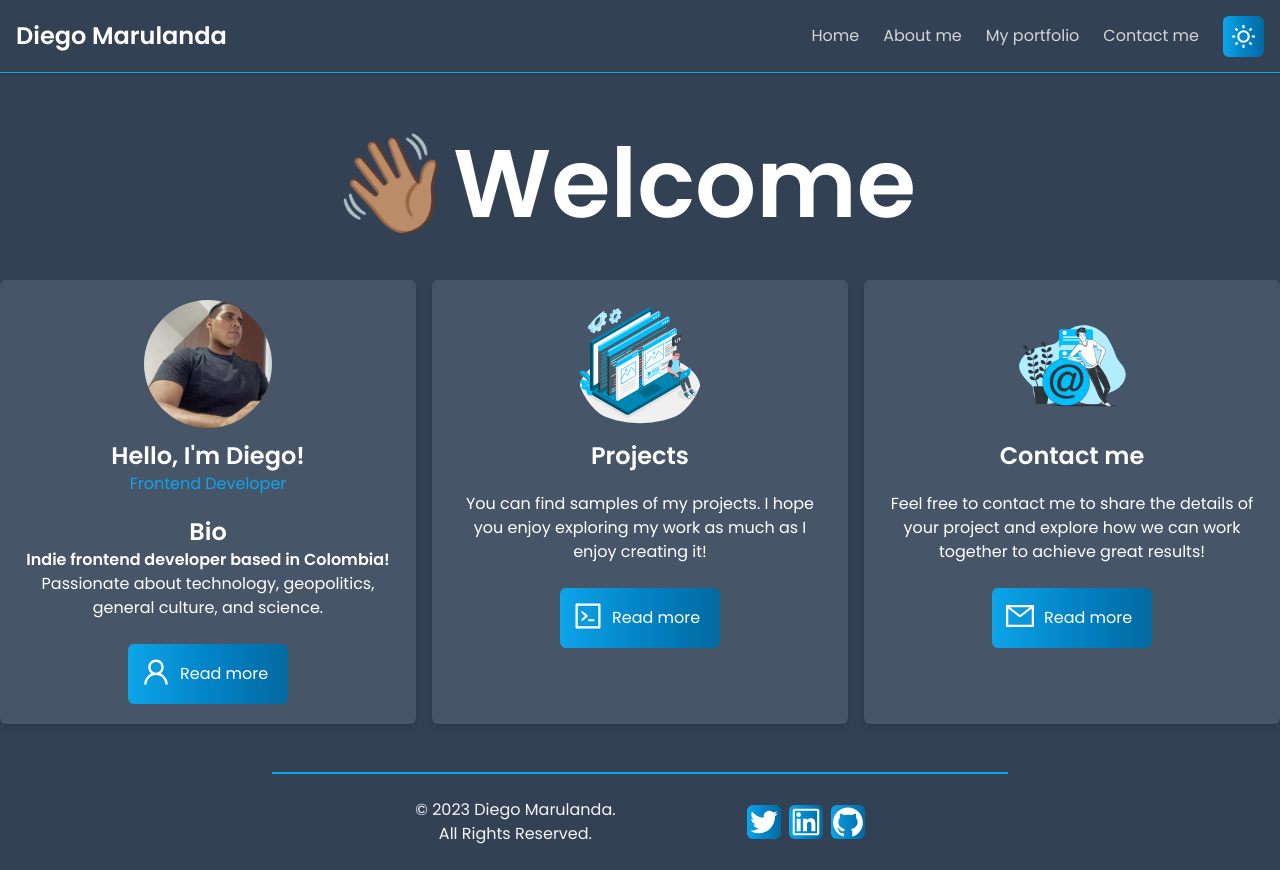
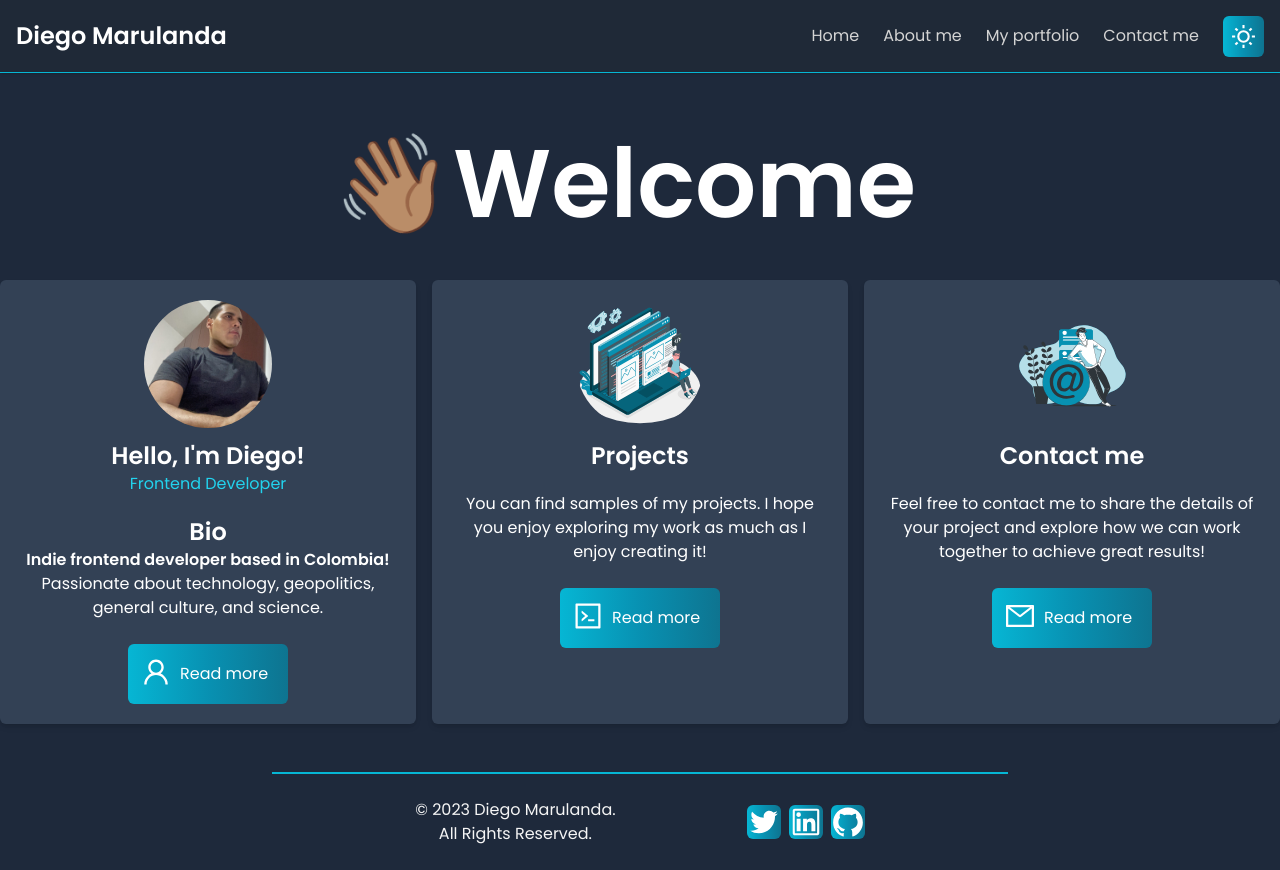
Before and after one commit to DiegoMarulandaB/Portfolio, a Next.js app: page /home in a window 1280 px wide. Both pictures are taken after a click on the button 1244 px from the left and 36 px from the top of the page. Built offline with nearby package versions, Linux system fonts and the light colour scheme.

Commit message:
add new colors_website_completed

```diff
--- a/src/app/contact/page.tsx
+++ b/src/app/contact/page.tsx
@@ -36,7 +36,7 @@ const ContactLink: React.FC<ContactLinkProps> = ({ href, text, icon, username })
       href={href}
       target="_blank"
       rel="noopener noreferrer"
-      className="flex flex-col items-center text-center px-4 py-6 border transform transition-transform hover:-translate-y-1 cursor-pointer text-white bg-gradient-to-r from-sky-500 via-sky-600 to-sky-700 rounded-md"
+      className="flex flex-col items-center text-center px-4 py-6 border transform transition-transform hover:-translate-y-1 cursor-pointer text-white bg-gradient-to-r from-cyan-500 via-cyan-600 to-cyan-700  rounded-md"
     >
       {icon}
       <span className="text-1xl font-medium text-white">{text}</span>
--- a/src/app/home/page.tsx
+++ b/src/app/home/page.tsx
@@ -25,11 +25,11 @@ const HomePage = () => {
 
       <div className="grid grid-cols-1 gap-4 md:grid-cols-3 mt-8">
         {/* About */}
-        <div className="bg-neutral-100 dark:bg-slate-600 rounded-md  shadow-md p-5">
+        <div className="bg-neutral-100 dark:bg-slate-700 rounded-md  shadow-md p-5">
           <div className="flex flex-col items-center justify-center">
             <Image src="/diego.jpg" alt="Profile picture" width={128} height={128} className="w-32 h-32 rounded-full mx-auto" />
             <h2 className="font-semibold text-2xl mt-3">Hello, I'm Diego!</h2>
-            <p className="text-sky-500">Frontend Developer</p>
+            <p className="text-cyan-400">Frontend Developer</p>
             <div className="mt-5">
               <h3 className="font-semibold text-center text-2xl">Bio</h3>
               <p className= 'text-center'>
@@ -41,7 +41,7 @@ const HomePage = () => {
                 <Link key={index} href={button.route}>
                   <button
                     type="button"
-                    className="hover:bg-gradient-to-br focus:ring-4 focus:outline-none focus:ring-sky-300 text-center inline-flex items-center hover:-translate-y-1 transition-transform cursor-pointer text-white bg-gradient-to-r from-sky-500 via-sky-600 to-sky-700 rounded-md px-3 py-3 mb-4 md:mb-0 w-full md:w-40"
+                    className="hover:bg-gradient-to-br focus:ring-4 focus:outline-none focus:ring-sky-300 text-center inline-flex items-center hover:-translate-y-1 transition-transform cursor-pointer text-white bg-gradient-to-r from-cyan-500 via-cyan-600 to-cyan-700 rounded-md px-3 py-3 mb-4 md:mb-0 w-full md:w-40"
                   >
                     {index === 0 && <AiOutlineUser className="icon text-white text-center items-center justify-center mb-1 mr-2" size={32} />}
                     {button.label}
@@ -53,7 +53,7 @@ const HomePage = () => {
         </div>
 
         {/* Projects */}
-        <div className="bg-neutral-100 dark:bg-slate-600 rounded-md  shadow-md p-5">
+        <div className="bg-neutral-100 dark:bg-slate-700 rounded-md  shadow-md p-5">
           <div className="flex flex-col items-center justify-center">
             <Image src="/projects.svg" alt="Projects image" width={128} height={128} className="w-32 h-32 rounded-full mx-auto" />
             <h2 className="font-semibold text-2xl mt-3">Projects</h2>
@@ -65,7 +65,7 @@ const HomePage = () => {
                 <Link key={index} href={button.route}>
                   <button
                     type="button"
-                    className="hover:bg-gradient-to-br focus:ring-4 focus:outline-none focus:ring-sky-300 text-center inline-flex items-center hover:-translate-y-1 transition-transform cursor-pointer text-white bg-gradient-to-r from-sky-500 via-sky-600 to-sky-700 rounded-md px-3 py-3 mb-4 md:mb-0 w-full md:w-40"
+                    className="hover:bg-gradient-to-br focus:ring-4 focus:outline-none focus:ring-sky-300 text-center inline-flex items-center hover:-translate-y-1 transition-transform cursor-pointer text-white bg-gradient-to-r from-cyan-500 via-cyan-600 to-cyan-700 rounded-md px-3 py-3 mb-4 md:mb-0 w-full md:w-40"
                   >
                     {index === 0 && <AiOutlineCode className="icon text-white text-center items-center justify-center mb-1 mr-2" size={32} />}
                     {button.label}
@@ -77,7 +77,7 @@ const HomePage = () => {
         </div>
 
         {/* Contact */}
-        <div className="bg-neutral-100 dark:bg-slate-600 rounded-md  shadow-md p-5">
+        <div className="bg-neutral-100 dark:bg-slate-700 rounded-md  shadow-md p-5">
           <div className="flex flex-col items-center justify-center">
             <Image src="/email.svg" alt="Email image" width={128} height={128} className="w-32 h-32 rounded-full mx-auto" />
             <h2 className="font-semibold text-2xl mt-3">Contact me</h2>
@@ -89,7 +89,7 @@ const HomePage = () => {
                 <Link key={index} href={button.route}>
                   <button
                     type="button"
-                    className="hover:bg-gradient-to-br focus:ring-4 focus:outline-none focus:ring-sky-300 text-center inline-flex items-center hover:-translate-y-1 transition-transform cursor-pointer text-white bg-gradient-to-r from-sky-500 via-sky-600 to-sky-700 rounded-md px-3 py-3 mb-4 md:mb-0 w-full md:w-40"
+                    className="hover:bg-gradient-to-br focus:ring-4 focus:outline-none focus:ring-sky-300 text-center inline-flex items-center hover:-translate-y-1 transition-transform cursor-pointer text-white bg-gradient-to-r from-cyan-500 via-cyan-600 to-cyan-700 rounded-md px-3 py-3 mb-4 md:mb-0 w-full md:w-40"
                   >
                     {index === 0 && <AiOutlineMail className="icon text-white text-center items-center justify-center mb-1 mr-2" size={32} />}
                     {button.label}
--- a/src/app/layout.tsx
+++ b/src/app/layout.tsx
@@ -26,7 +26,7 @@ export default function RootLayout({ children }: { children: React.ReactNode })
         <link rel="icon" href="/icon?<generated>" type="image/png" sizes="32x32" />
         <title>DiegoMarulanda</title>
       </head>
-      <body className={`${popps.className} bg-slate-50 dark:bg-slate-700`}>
+      <body className={`${popps.className} bg-slate-50 dark:bg-slate-800`}>
         <ThemeProvider enableSystem={true} attribute="class">
           <Navigation />
           {children}
--- a/src/app/not-found.tsx
+++ b/src/app/not-found.tsx
@@ -4,10 +4,10 @@ export default function NotFound() {
   return (
     <div className="bg-slate-50 dark:bg-slate-800 py-4 px-4 sm:px-6 lg:px-8">
          <div className="min-h-screen flex items-center justify-center">
-    <div className="max-w-md mx-auto text-white bg-gradient-to-r from-sky-500 via-sky-600 to-sky-700   p-8 rounded-md shadow-lg border-2 border-gray-800">
+    <div className="max-w-md mx-auto text-white bg-gradient-to-r from-cyan-500 via-cyan-600 to-cyan-700    p-8 rounded-md shadow-lg border-2 border-gray-800">
       <h1 className="text-white-900 text-4xl font-bold mb-4">Error 404</h1>
       <p className="text-white-700  mb-6">Oops! The page you are looking for doesn't exist.</p>
-      <a href="/" className="hover:-translate-y-1 transition-transform cursor-pointer text-white bg-gradient-to-r from-sky-500 via-sky-600 to-sky-700 rounded-md px-3 py-3 mb-4 md:mb-0 w-full md:w-40 border-2 border-white-500">Go Home!</a>
+      <a href="/" className="hover:-translate-y-1 transition-transform cursor-pointer text-white bg-gradient-to-r from-cyan-500 via-cyan-600 to-cyan-700  rounded-md px-3 py-3 mb-4 md:mb-0 w-full md:w-40 border-2 border-white-500">Go Home!</a>
     </div>
     </div>
       </div>
--- a/src/app/projects/page.tsx
+++ b/src/app/projects/page.tsx
@@ -69,7 +69,7 @@ const Projects: React.FC = () => {
                       alt="img projects"
                       width={390}
                       height={390}
-                      className=" rounded-md bg-neutral-200 dark:bg-slate-600 rounded-md  px-18 py-4 ml-auto md:mt-1 mx-2 "
+                      className=" rounded-md bg-neutral-200 dark:bg-slate-700 rounded-md  px-18 py-4 ml-auto md:mt-1 mx-2 "
                     />
                   </Link>
                 </div>
@@ -85,7 +85,7 @@ const Projects: React.FC = () => {
                     <Link href={project.github} target="_blank" rel="noopener">
                       <button
                         type="button"
-                        className="hover:bg-gradient-to-br focus:ring-4 focus:outline-none focus:ring-sky-300 text-center inline-flex items-center hover:-translate-y-1 transition-transform cursor-pointer text-white bg-gradient-to-r from-sky-500 via-sky-600 to-sky-700 rounded-md  px-3 py-3 mt-2 w-26 "
+                        className="hover:bg-gradient-to-br focus:ring-4 focus:outline-none focus:ring-sky-300 text-center inline-flex items-center hover:-translate-y-1 transition-transform cursor-pointer text-white bg-gradient-to-r from-cyan-500 via-cyan-600 to-cyan-700 rounded-md  px-3 py-3 mt-2 w-26 "
                       >
                         <AiOutlineGithub className="icon text-white mr-2 " size={32} />
                         Github
--- a/src/components/Footer/Footer.tsx
+++ b/src/components/Footer/Footer.tsx
@@ -4,7 +4,7 @@ import { AiOutlineGithub, AiOutlineTwitter, AiOutlineLinkedin } from 'react-icon
 const Footer = () => {
   return (
     <footer className="mx-auto max-w-3xl px-4 md:max-w-8xl sm:text-1xl md:text-1xl lg:text-1xl xl:text-4xl">
-      <hr className="w-full   mx-auto mt-12 bg-gradient-to-r from-sky-600 border-b border-sky-500 " />
+      <hr className="w-full   mx-auto mt-12 bg-gradient-to-r from-cyan-600 border-b border-cyan-500 " />
       <div className="mx-auto p-4 flex flex-col items-center justify-center text-center text-neutral-800 md:flex-row md:justify-evenly">
         <div className="flex flex-row items-center justify-center space-x-1 mb-2 mt-2 text-neutral-800 dark:text-neutral-100 ">
           &copy; {new Date().getFullYear()} Diego Marulanda. <br /> All Rights Reserved.
@@ -13,19 +13,19 @@ const Footer = () => {
         <div className="flex flex-row items-center justify-center space-x-2 mb-2 mt-2">
           <a href="https://twitter.com/DAMB1987" target="_blank" rel="noopener">
             <AiOutlineTwitter
-              className="icon  text-white bg-gradient-to-r from-sky-500 via-sky-600 to-sky-700 hover:-translate-y-1 rounded-md "
+              className="icon  text-white bg-gradient-to-r from-cyan-500 via-cyan-600 to-cyan-700  hover:-translate-y-1 rounded-md "
               size={34}
             />
           </a>
           <a href="https://www.linkedin.com/in/diegomarulandabarrientos/" target="_blank" rel="noopener">
             <AiOutlineLinkedin
-              className="icon text-white bg-gradient-to-r from-sky-500 via-sky-600 to-sky-700 hover:-translate-y-1 rounded-md "
+              className="icon text-white bg-gradient-to-r from-cyan-500 via-cyan-600 to-cyan-700  hover:-translate-y-1 rounded-md "
               size={34}
             />
           </a>
           <a href="https://github.com/DiegoMarulandaB" target="_blank" rel="noopener">
             <AiOutlineGithub
-              className="icon text-white bg-gradient-to-r from-sky-500 via-sky-600 to-sky-700 hover:-translate-y-1 rounded-md "
+              className="icon text-white bg-gradient-to-r from-cyan-500 via-cyan-600 to-cyan-700  hover:-translate-y-1 rounded-md "
               size={34}
             />
           </a>
--- a/src/components/Navigation/Navigation.tsx
+++ b/src/components/Navigation/Navigation.tsx
@@ -23,7 +23,7 @@ export default function Navigation() {
 
   // w-full mx-auto px-4 sm:px-20 fixed top-0 z-50 shadow
   return (
-    <header className="w-full mx-auto px-4 sm:px-30 fixed top-0 z-50 shadow bg-slate-50 dark:bg-slate-700 dark:border-b dark:border-sky-500 ">
+    <header className="w-full mx-auto px-4 sm:px-30 fixed top-0 z-50 shadow bg-slate-50 dark:bg-gray-800 dark:border-b dark:border-cyan-500 ">
       <div className="justify-between  md:items-center md:flex  ">
         <div>
           <div className="flex items-center justify-between py-3 md:py-5 md:block ">
@@ -37,7 +37,7 @@ export default function Navigation() {
             {/* mobile menu */}
             <div className="md:hidden">
               <button
-                className="p-2 text-white bg-gradient-to-r from-sky-500 via-sky-600 to-sky-700 hover:bg-gradient-to-br rounded-md cursor-pointer px-2 py-2 text-1xl sm:text-1xl md:text-1xl lg:text-1xl xl:text-4xl font-bold"
+                className="p-2 text-white bg-gradient-to-r from-cyan-500 via-cyan-600 to-cyan-700 cursor-pointer px-2 py-2 text-1xl sm:text-1xl md:text-1xl lg:text-1xl xl:text-4xl font-bold"
                 onClick={() => setNavigation(!navigation)}
               >
                 {navigation ? <IoMdClose size={30} /> : <IoMdMenu size={30} />}
@@ -49,7 +49,7 @@ export default function Navigation() {
         <div>
           <div
             // menu
-            className={`flex-1 justify-self-center pb-3 mt-8 md:block md:pb-0 md:mt-0 decoration-sky-600 transition-transform cursor-pointer sm:text-1xl md:text-1xl lg:text-1xl xl:text-4xl no-underline hover:underline text-black  ${
+            className={`flex-1 justify-self-center pb-3 mt-8 md:block md:pb-0 md:mt-0 decoration-cyan-600 transition-transform cursor-pointer sm:text-1xl md:text-1xl lg:text-1xl xl:text-4xl no-underline hover:underline text-black  ${
               navigation ? 'block' : 'hidden'
             }`}
           >
@@ -57,7 +57,7 @@ export default function Navigation() {
               {LINKS_NAV.map((item, index) => (
                 <Link key={index} href={item.route}>
                   <div
-                    className="block lg:inline-block text-neutral-800 hover:text-sky-500 dark:text-neutral-300 dark:hover:text-sky-400 hover:-translate-y-1 transition-transform  no-underline hover:underline text-black  "
+                    className="block lg:inline-block text-neutral-800 hover:text-cyan-500 dark:text-neutral-300 dark:hover:text-cyan-400 hover:-translate-y-1 transition-transform  no-underline hover:underline text-black  "
                     onClick={() => setNavigation(!navigation)}
                   >
                     {item.label}
@@ -68,14 +68,14 @@ export default function Navigation() {
               {currentTheme === 'dark' ? (
                 <button
                   onClick={() => setTheme('light')}
-                  className="text-white bg-gradient-to-r from-sky-500 via-sky-600 to-sky-700 hover:bg-gradient-to-br rounded-md  cursor-pointer px-2 py-2 font-bold hover:-translate-y-1 transition-transform   "
+                  className="text-white bg-gradient-to-r from-cyan-500 via-cyan-600 to-cyan-700  rounded-md  cursor-pointer px-2 py-2 font-bold hover:-translate-y-1 transition-transform   "
                 >
                   <RiSunLine size={25} color="white" />
                 </button>
               ) : (
                 <button
                   onClick={() => setTheme('dark')}
-                  className="text-white bg-gradient-to-r from-sky-500 via-sky-600 to-sky-700 hover:bg-gradient-to-br rounded-md cursor-pointer px-2 py-2 font-bold hover:-translate-y-1 transition-transform"
+                  className="text-white bg-gradient-to-r from-cyan-500 via-cyan-600 to-cyan-700  rounded-md cursor-pointer px-2 py-2 font-bold hover:-translate-y-1 transition-transform"
                 >
                   <RiMoonFill size={24} />
                 </button>
```
Also changed, not shown: src/app/about/page.tsx (+13 -13 lines), public/email.svg, public/projects.svg.
